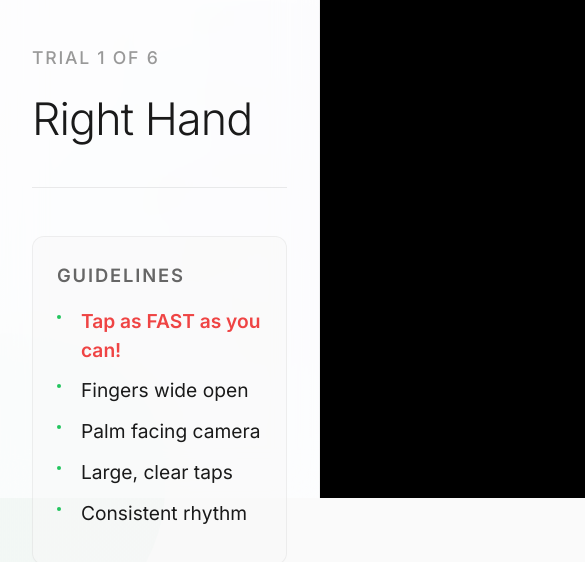
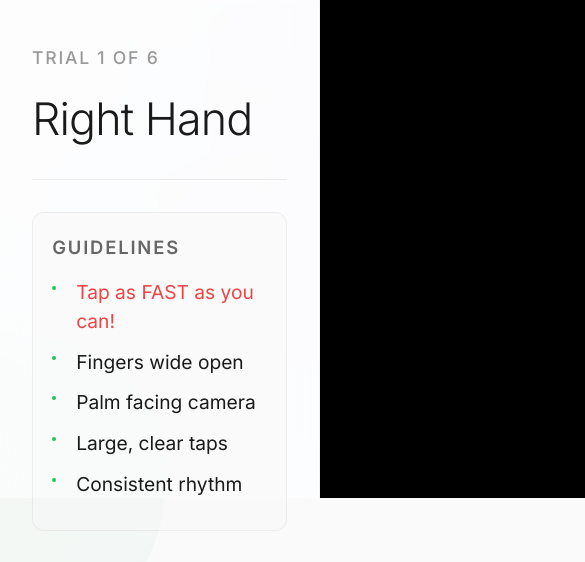
Before and after one commit to ShadowCoder1/action-census, a plain HTML site: page experiment.html in a window 1280 px wide. Shown: the part 302-864 px from the top of the page, 0-585 px from the left. After the commit the page ends 833 px from the top, so only its background shows below. Drawn offline with nearby package versions, Linux system fonts and the light colour scheme; grey boxes are pictures that could not be loaded; a script that the page names is missing.

Commit message:
Update experiment.html

```diff
--- a/experiment.html
+++ b/experiment.html
@@ -172,10 +172,10 @@ button, input[type="submit"], .btn {
             letter-spacing: 0.05em;
         }
 
-        /* Trial info - Clean typography */
+
         .trial-info {
-            margin-bottom: 3rem;
-            padding-bottom: 2rem;
+            margin-bottom: 2rem;
+            padding-bottom: 1.5rem;
             border-bottom: 1px solid rgba(0, 0, 0, 0.08);
         }
 
@@ -195,12 +195,12 @@ button, input[type="submit"], .btn {
             letter-spacing: -0.02em;
         }
 
-        /* Instructions - Minimal card design */
         .instructions {
             background: rgba(247, 247, 247, 0.5);
             border-radius: 12px;
-            padding: 1.5rem;
+            padding: 1.2rem;
             border: 1px solid rgba(0, 0, 0, 0.05);
+            margin-bottom: 1rem;
         }
 
         .instructions h3 {
@@ -798,7 +798,7 @@ button, input[type="submit"], .btn {
 
                 <div class="instructions">
                     <h3>Guidelines</h3>
-                    <div class="instruction-item" style="font-weight: 600; color: #ef4444;">Tap as FAST as you can!</div>
+                    <div class="instruction-item" style="color: #ef4444;">Tap as FAST as you can!</div>
                     <div class="instruction-item">Fingers wide open</div>
                     <div class="instruction-item">Palm facing camera</div>
                     <div class="instruction-item">Large, clear taps</div>
```
